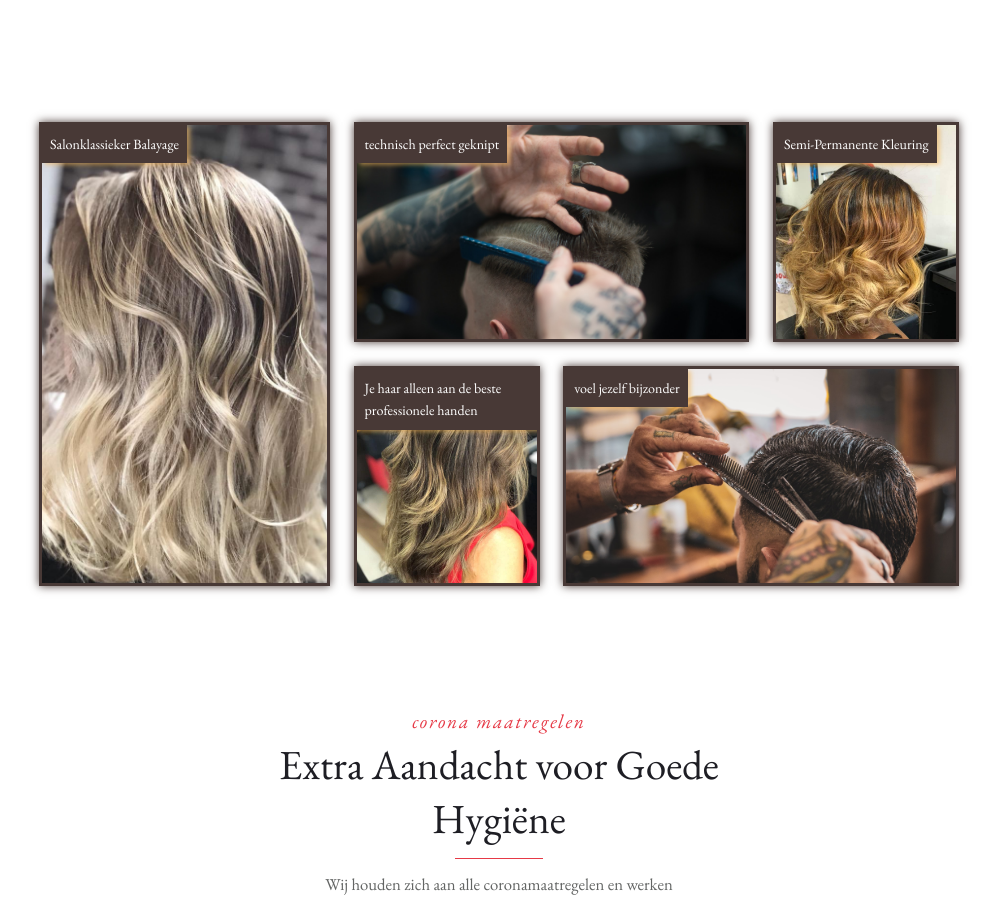
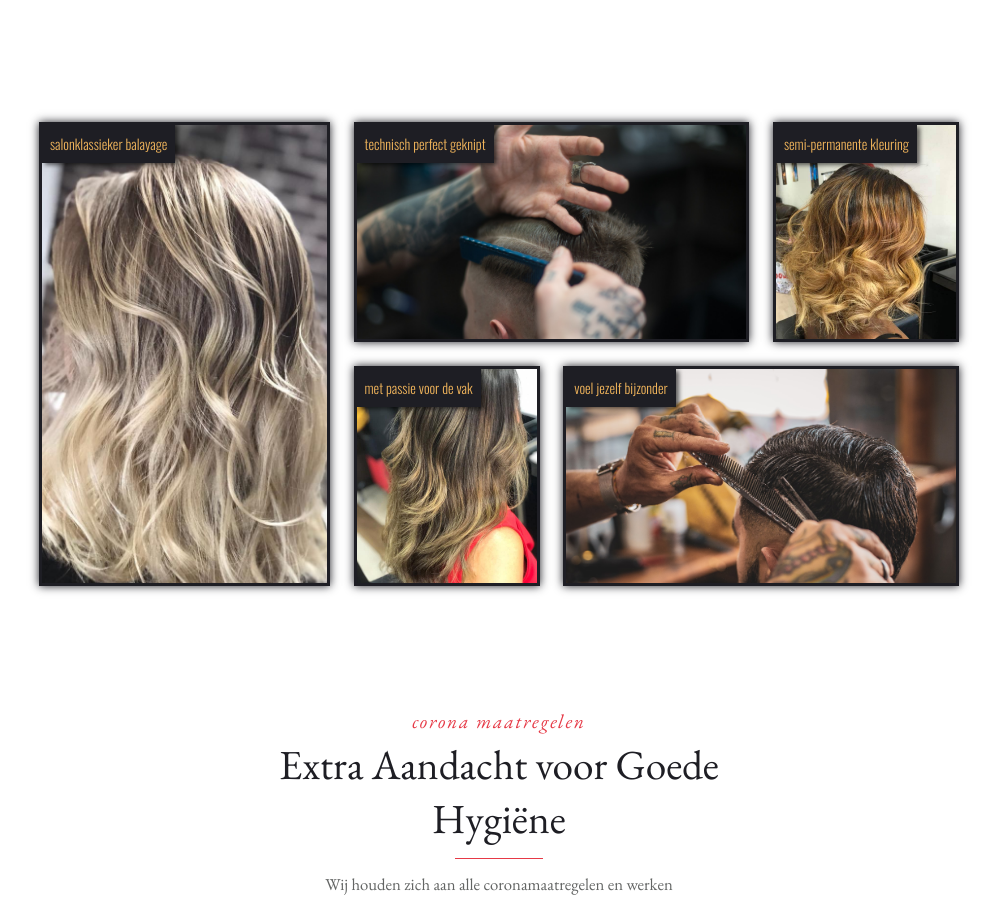
Before and after one commit to Vastlaan/firsthair, a Next.js app: page / in a window 1280 px wide. Shown: the part 1102-2005 px from the top of the page, without its empty margins (141-1138 px from the left). Built offline with nearby package versions, Linux system fonts and the light colour scheme.

Commit message:
Change colours in small gallery

```diff
--- a/src/components/landing_page/small_gallery/photo_square_2.js
+++ b/src/components/landing_page/small_gallery/photo_square_2.js
@@ -3,7 +3,7 @@ import { Photo } from "../../../styles";
 
 export default function PhotoWide1Component() {
     return (
-        <PhotoSquare2 desc="Je haar alleen aan de beste professionele handen">
+        <PhotoSquare2 desc="met passie voor de vak">
             <img
                 src="./img/small_gallery_square_2.jpg"
                 alt="dames knippen en kleuren in Purmerend"
--- a/src/styles/components.js
+++ b/src/styles/components.js
@@ -1,13 +1,14 @@
 import styled from "styled-components";
 import respond from "./respond";
+import { fonts } from "./fonts";
 
 export const Photo = styled.div`
     margin-bottom: 1.4rem;
     overflow: hidden;
     object-position: center;
-    border: 3px solid ${(p) => p.theme.tertiary};
+    border: 3px solid ${(p) => p.theme.black};
     position: relative;
-    box-shadow: 0 0 1rem ${(p) => p.theme.tertiary};
+    box-shadow: 0 0 1rem ${(p) => p.theme.black};
 
     ${() => respond("m", "margin-bottom: 0;")}
 
@@ -25,8 +26,11 @@ export const Photo = styled.div`
         left: 0;
         padding: 0.9rem;
         font-size: 1.6rem;
-        background-color: ${(p) => p.theme.tertiary};
-        color: ${(p) => p.theme.white};
-        box-shadow: 0.3rem 0.2rem 0.5rem rgba(240, 180, 91, 0.6);
+        font-weight: 300;
+        text-transform: lowercase;
+        font-family: ${fonts.heading};
+        background-color: ${(p) => p.theme.black};
+        color: ${(p) => p.theme.primary};
+        box-shadow: 0.3rem 0.2rem 0.5rem rgba(0, 0, 0, 0.6);
     }
 `;
```
